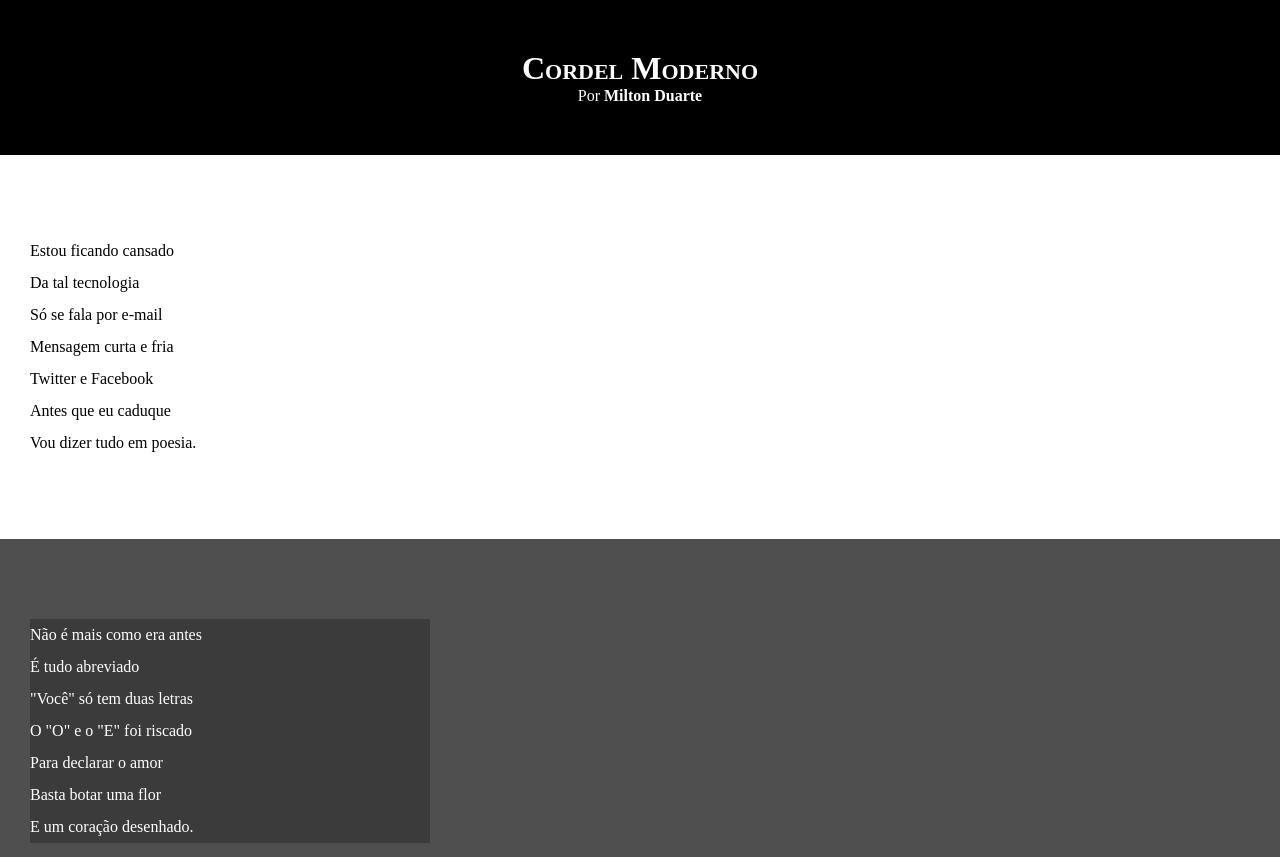
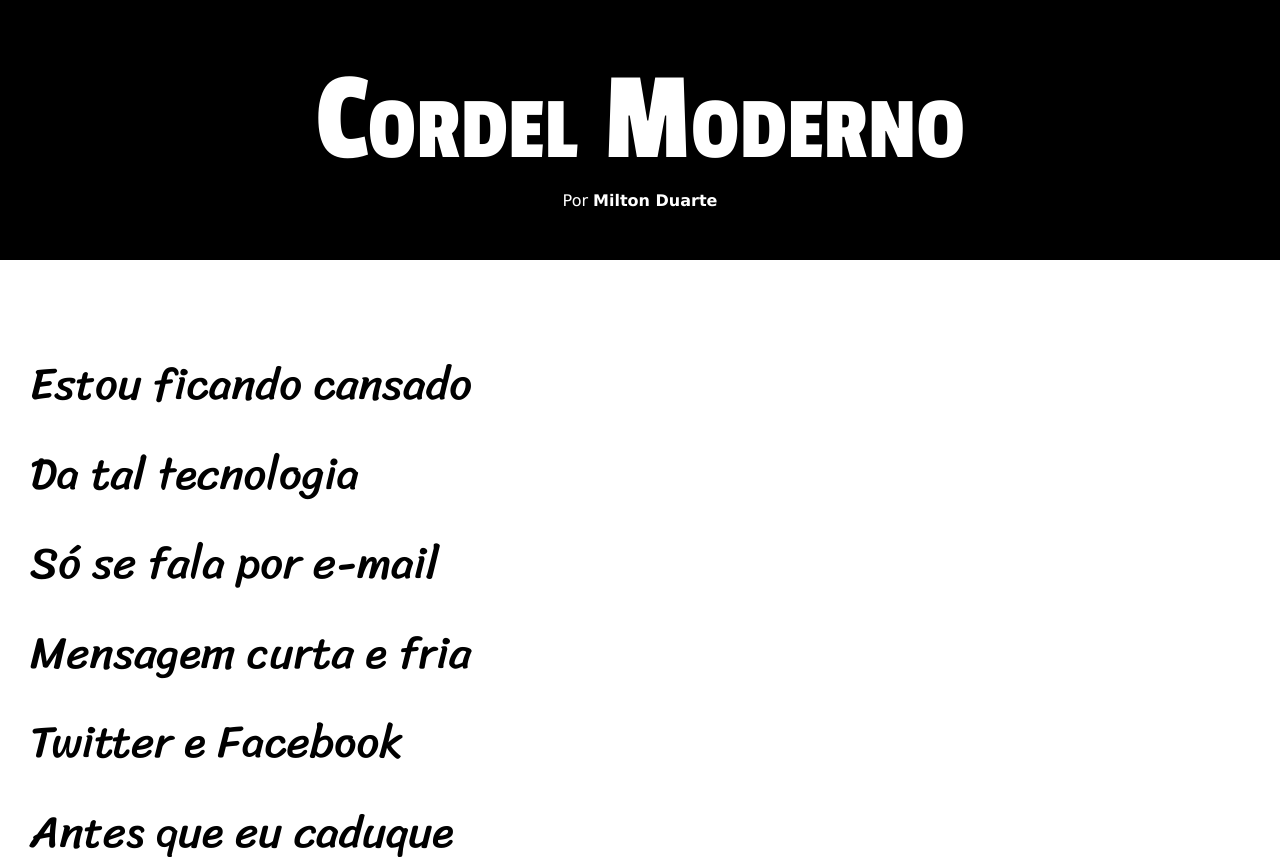
Before and after one commit to devpaulonathan/html-css, a plain HTML site: page ex-propostos/d012/index.html in a window 1280 px wide. Shown: the top 857 px of the page. Drawn offline with Linux system fonts and the light colour scheme.

Commit message:
atualisei os estilos

```diff
--- a/ex-propostos/d012/estilo/style.css
+++ b/ex-propostos/d012/estilo/style.css
@@ -1,4 +1,20 @@
 @charset "UTF-8";
+
+@font-face {
+    font-family: 'Passion One';
+    src: url('../fontes/PassionOne-Regular.ttf');
+}
+@font-face {
+    font-family:'Sriracha' ;
+    src: url('../fontes/Sriracha-Regular.ttf');
+}
+:root{
+
+    --fonte01:  Verdana, Geneva, Tahoma, sans-serif;
+    --fonte02: 'Passion One', cursiva;
+    --fonte03: 'Sriracha', cursiva;
+
+}
 
 *{
     margin: 0px;
@@ -7,17 +23,24 @@
 html, body{
     min-height: 100vh;
     background-color: darkgrey;
+    font-family: var(--fonte01);
+
 }
 
 header{
     background-color: black;
     color: white;
     text-align: center;
+
 }
 
 header h1{
     padding-top: 50px;
     font-variant: small-caps;
+    font-family: var(--fonte02);
+    font-weight: normal;
+    font-size: 10vw;
+
 }
 
 header p{
@@ -40,6 +63,8 @@ section{
     padding-bottom: 10vh;
     padding-left: 30px;
    line-height: 2em;
+   font-family: var(--fonte03);
+   font-size: 3.5vw;
 }
 
 section.normal{
@@ -49,7 +74,7 @@ section.normal{
 
 section.imagem p{
     background-color: rgba(0, 0, 0, 0.253);
-    width: 400px;
+    display: inline-block;
 }
 
 section.imagem{
```
Also changed, not shown: ex-propostos/d012/fontes/PassionOne-Black.ttf (added), ex-propostos/d012/fontes/PassionOne-Bold.ttf (added), ex-propostos/d012/fontes/PassionOne-Regular.ttf (added), ex-propostos/d012/fontes/Sriracha-Regular.ttf (added).
